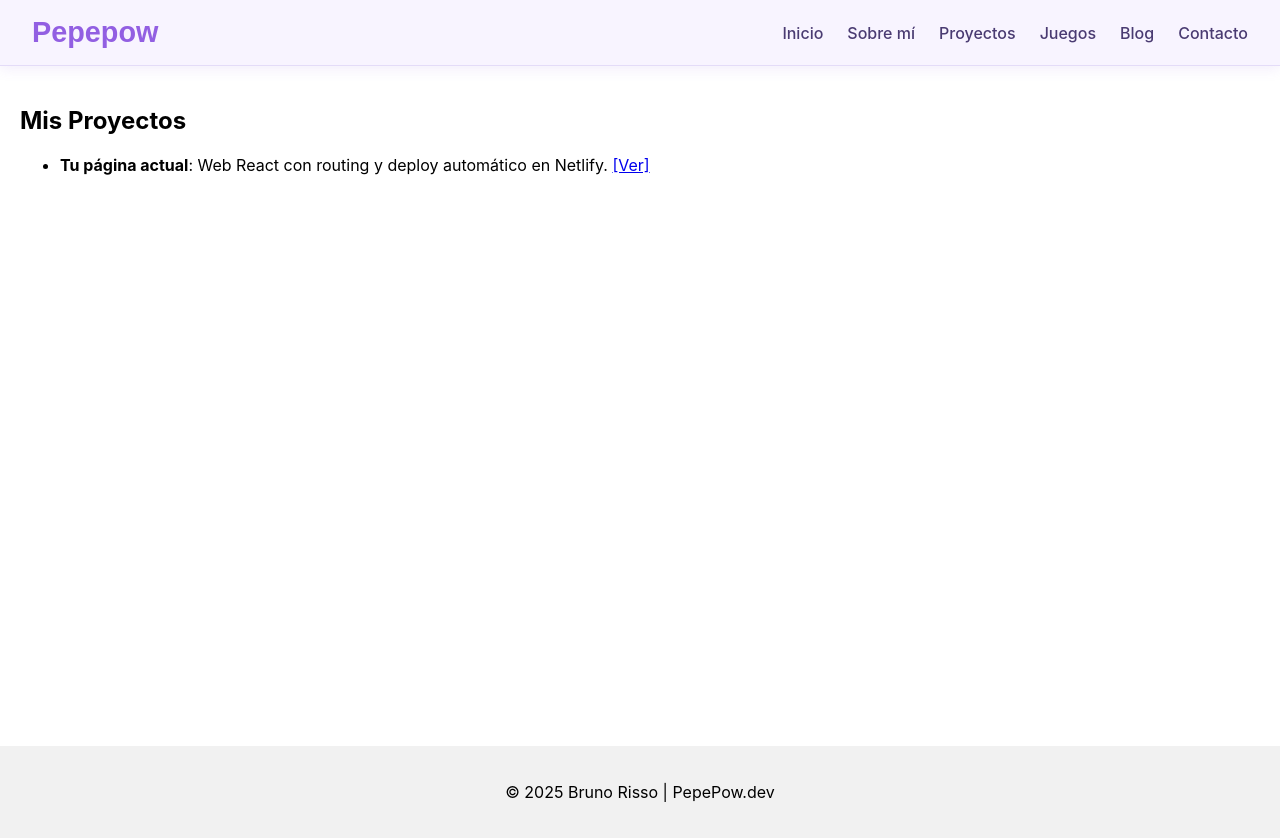
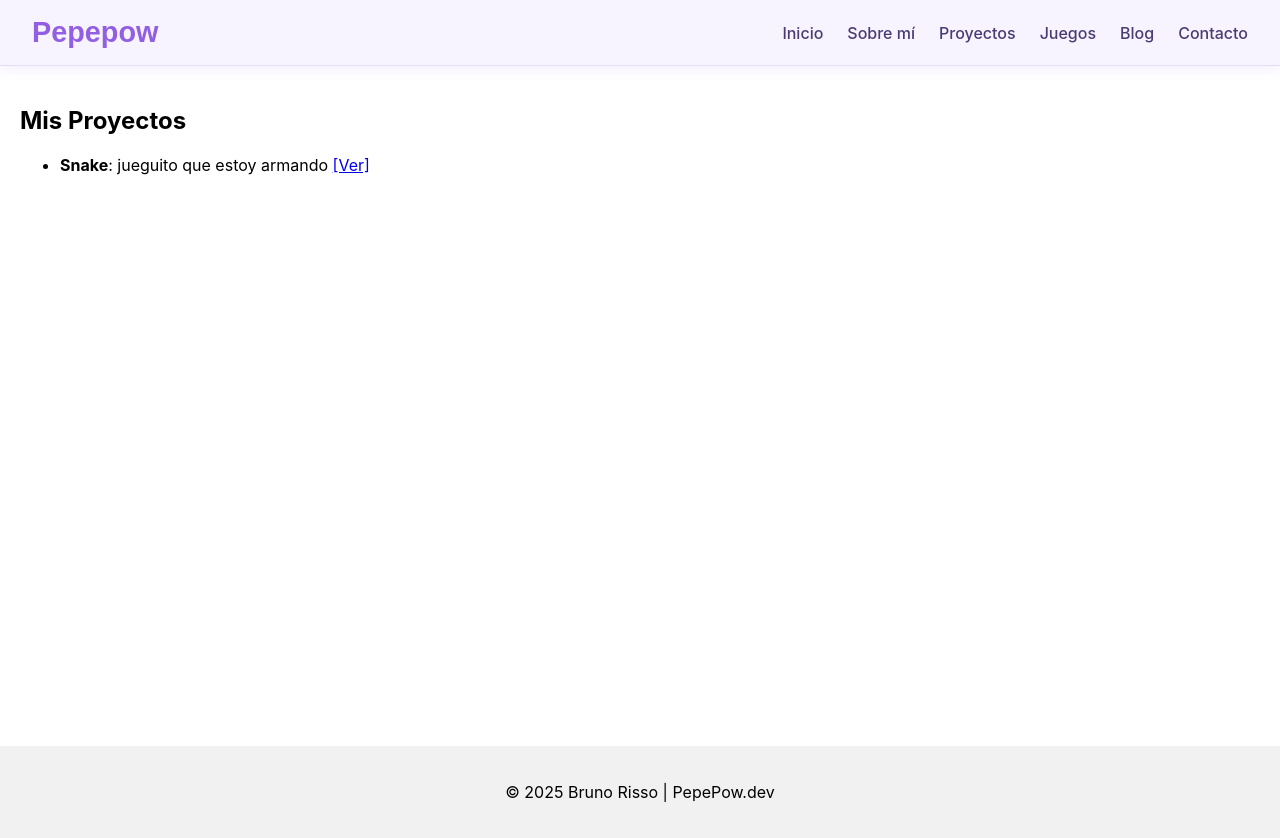
Before and after one commit to brrisso/mipagina, a React (Create React App) app: page /proyectos in a window 1280 px wide. Built offline with nearby package versions, Linux system fonts and the light colour scheme.

Commit message:
Pongo 1 proyecto (snake)

```diff
--- a/src/paginas/Proyectos.jsx
+++ b/src/paginas/Proyectos.jsx
@@ -1,7 +1,7 @@
 import React from 'react';
 
 const proyectos = [
-  { nombre: 'Tu página actual', descripcion: 'Web React con routing y deploy automático en Netlify.', link: '#' },
+  { nombre: 'Snake', descripcion: 'jueguito que estoy armando', link: '/snake' },
 ];
 
 function Proyectos(){
```
